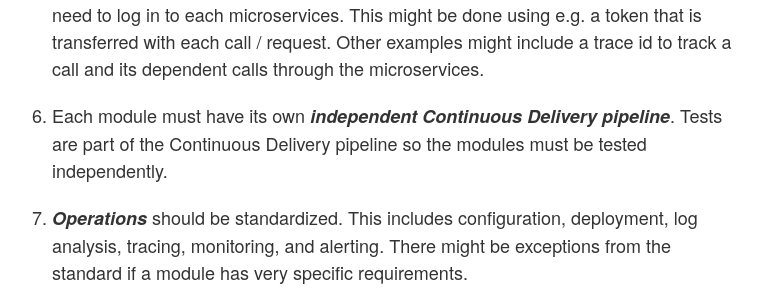
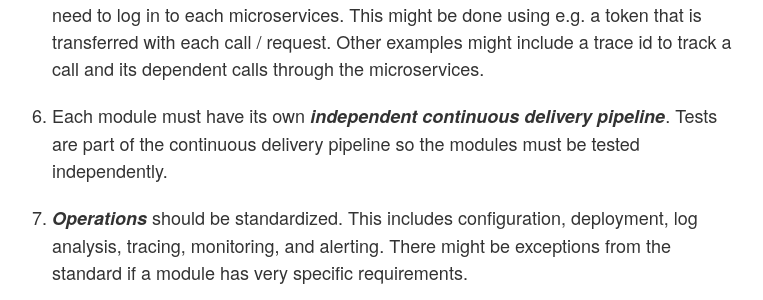
Before and after one commit to ISA-Principles/isa-principles.org, a Jekyll site: the page built from index.md, in a window 1280 px wide and 900 px high, scrolled down 1707 px. Shown: the part 158-458 px from the top of the window, without its empty margins (128-891 px from the left). Built offline with Jekyll 4.4.1, drawn with Linux system fonts in a browser that asks for light colours.

```diff
--- a/index.md
+++ b/index.md
@@ -63,8 +63,8 @@ or maybe even a completely different approach.
    This might be done using e.g. a token that is transferred with each call / request.
    Other examples might include a trace id to track a call and its dependent calls through the microservices.
 
-6. Each module must have its own *independent Continuous Delivery
-   pipeline*. Tests are part of the Continuous Delivery pipeline so the
+6. Each module must have its own *independent continuous delivery
+   pipeline*. Tests are part of the continuous delivery pipeline so the
    modules must be tested independently.
 
 7. *Operations* should be standardized. This includes configuration,
```
